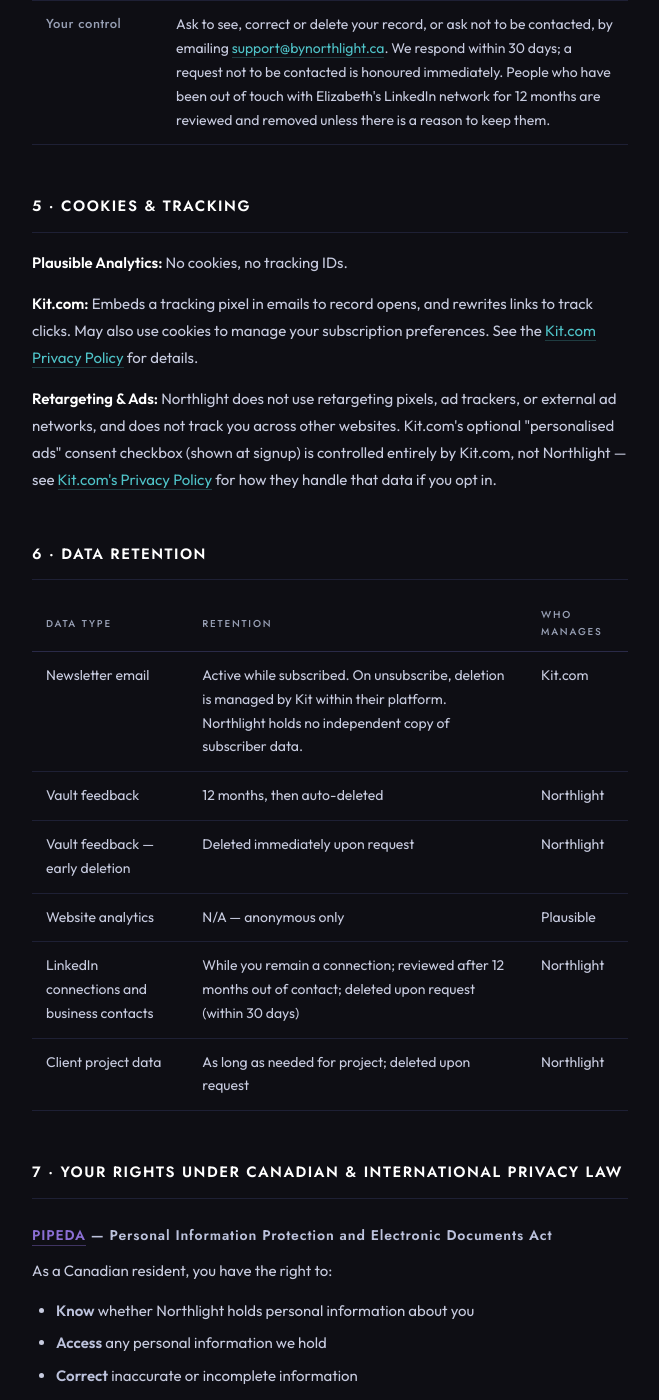
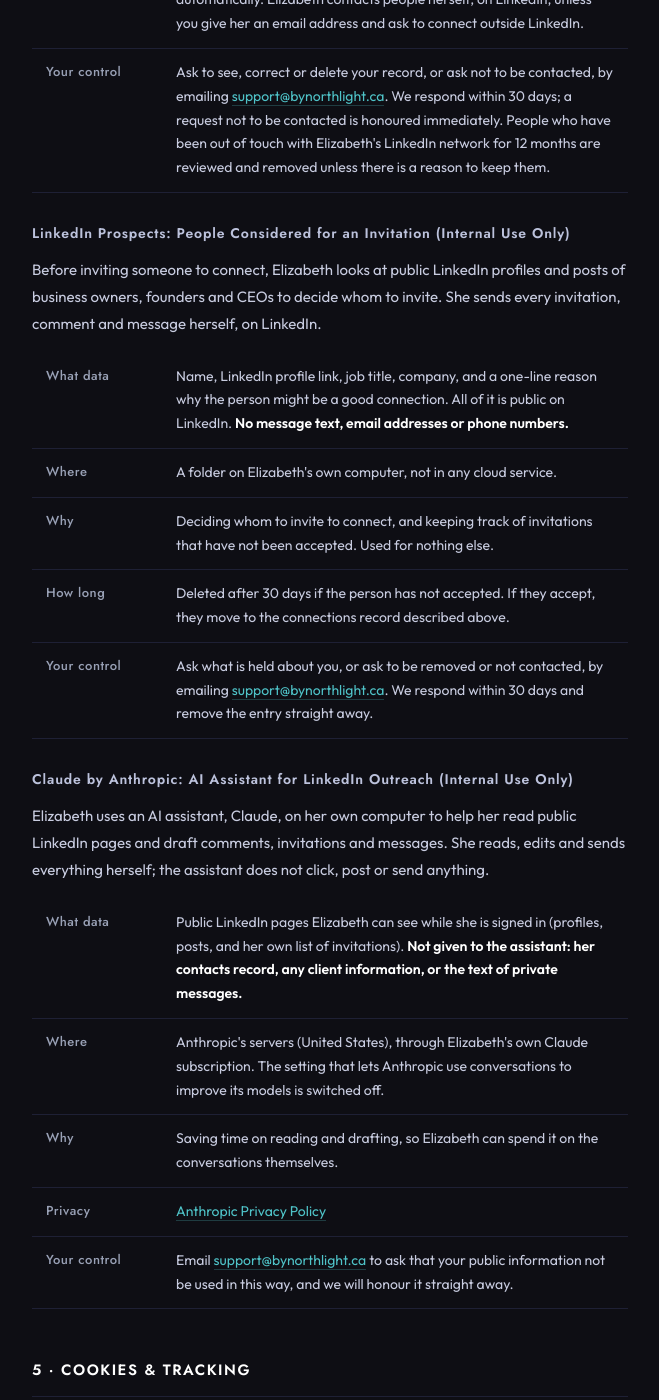
Before and after one commit to elizabethlemoine33-commits/bynorthlight-site, a Jekyll site: the page built from northlight-privacy.html, in a window 1280 px wide and 1400 px high, scrolled down 6528 px. Shown: the whole window, without its empty margins (310-969 px from the left). Built offline with Jekyll 4.4.1, drawn with Linux system fonts in a browser that asks for light colours; some of the changed text lies outside the part shown.

Commit message:
Privacy policy: LinkedIn prospects, post topics in notes, Claude (Anthropic) as AI assistant, retention and lawful-basis rows
Co-Authored-By: Claude Sonnet 5.5 <noreply@anthropic.com>

```diff
--- a/northlight-privacy.html
+++ b/northlight-privacy.html
@@ -210,7 +210,7 @@ head_extra: |
 <main id="main-content">
 
   <h1 class="page-title">Northlight Privacy Policy</h1>
-  <p class="page-meta">Effective Date: May 21, 2026 &nbsp;·&nbsp; Last Updated: November 11, 2026</p>
+  <p class="page-meta">Effective Date: May 21, 2026 &nbsp;·&nbsp; Last Updated: November 18, 2026</p>
   <div class="aurora-line" role="presentation"></div>
 
   <!-- 1. WHO WE ARE -->
@@ -389,10 +389,34 @@ head_extra: |
     <p>Elizabeth keeps a private record of her own LinkedIn connections and of business contacts she adds by hand (for example people met at events), so she can keep track of conversations and follow up. People in this record chose to connect with her on LinkedIn, or gave her their details themselves.</p>
     <table class="data-table">
       <tbody>
-        <tr><td>What data</td><td>Name, employer, job title, the date you connected, the kind of relationship, short business notes, and the dates and direction of conversations (who wrote last). <strong>The text of messages is not stored, and neither are email addresses or phone numbers.</strong></td></tr>
+        <tr><td>What data</td><td>Name, employer, job title, the date you connected, the kind of relationship, short business notes, and the dates and direction of conversations (who wrote last). After you connect, a note may include up to three topics from your recent public LinkedIn posts, or a link to one of them. <strong>The text of messages and of your posts is not stored, and neither are email addresses or phone numbers.</strong></td></tr>
         <tr><td>Where</td><td>One file on Elizabeth's own computer, not in any cloud service. Backups are encrypted.</td></tr>
         <tr><td>Why</td><td>Keeping track of business relationships and follow-ups. Nothing is sent automatically. Elizabeth contacts people herself, on LinkedIn, unless you give her an email address and ask to connect outside LinkedIn.</td></tr>
         <tr><td>Your control</td><td>Ask to see, correct or delete your record, or ask not to be contacted, by emailing <a href="mailto:support@bynorthlight.ca">support@bynorthlight.ca</a>. We respond within 30 days; a request not to be contacted is honoured immediately. People who have been out of touch with Elizabeth's LinkedIn network for 12 months are reviewed and removed unless there is a reason to keep them.</td></tr>
+      </tbody>
+    </table>
+
+    <h3>LinkedIn Prospects: People Considered for an Invitation (Internal Use Only)</h3>
+    <p>Before inviting someone to connect, Elizabeth looks at public LinkedIn profiles and posts of business owners, founders and CEOs to decide whom to invite. She sends every invitation, comment and message herself, on LinkedIn.</p>
+    <table class="data-table">
+      <tbody>
+        <tr><td>What data</td><td>Name, LinkedIn profile link, job title, company, and a one-line reason why the person might be a good connection. All of it is public on LinkedIn. <strong>No message text, email addresses or phone numbers.</strong></td></tr>
+        <tr><td>Where</td><td>A folder on Elizabeth's own computer, not in any cloud service.</td></tr>
+        <tr><td>Why</td><td>Deciding whom to invite to connect, and keeping track of invitations that have not been accepted. Used for nothing else.</td></tr>
+        <tr><td>How long</td><td>Deleted after 30 days if the person has not accepted. If they accept, they move to the connections record described above.</td></tr>
+        <tr><td>Your control</td><td>Ask what is held about you, or ask to be removed or not contacted, by emailing <a href="mailto:support@bynorthlight.ca">support@bynorthlight.ca</a>. We respond within 30 days and remove the entry straight away.</td></tr>
+      </tbody>
+    </table>
+
+    <h3>Claude by Anthropic: AI Assistant for LinkedIn Outreach (Internal Use Only)</h3>
+    <p>Elizabeth uses an AI assistant, Claude, on her own computer to help her read public LinkedIn pages and draft comments, invitations and messages. She reads, edits and sends everything herself; the assistant does not click, post or send anything.</p>
+    <table class="data-table">
+      <tbody>
+        <tr><td>What data</td><td>Public LinkedIn pages Elizabeth can see while she is signed in (profiles, posts, and her own list of invitations). <strong>Not given to the assistant: her contacts record, any client information, or the text of private messages.</strong></td></tr>
+        <tr><td>Where</td><td>Anthropic's servers (United States), through Elizabeth's own Claude subscription. The setting that lets Anthropic use conversations to improve its models is switched off.</td></tr>
+        <tr><td>Why</td><td>Saving time on reading and drafting, so Elizabeth can spend it on the conversations themselves.</td></tr>
+        <tr><td>Privacy</td><td><a href="https://www.anthropic.com/legal/privacy">Anthropic Privacy Policy</a></td></tr>
+        <tr><td>Your control</td><td>Email <a href="mailto:support@bynorthlight.ca">support@bynorthlight.ca</a> to ask that your public information not be used in this way, and we will honour it straight away.</td></tr>
       </tbody>
     </table>
   </section>
@@ -443,6 +467,11 @@ head_extra: |
           <td>Northlight</td>
         </tr>
         <tr>
+          <td>LinkedIn prospects (considered for an invitation, not yet connected)</td>
+          <td>Deleted after 30 days if the person has not accepted; deleted straight away upon request</td>
+          <td>Northlight</td>
+        </tr>
+        <tr>
           <td>Client project data</td>
           <td>As long as needed for project; deleted upon request</td>
           <td>Northlight</td>
@@ -487,6 +516,7 @@ head_extra: |
         <tr><td>Name, email (Aurora Brief)</td><td>Sending the newsletter</td><td>Consent</td></tr>
         <tr><td>Email engagement (opens/clicks)</td><td>Understanding what content resonates</td><td>Legitimate interest</td></tr>
         <tr><td>LinkedIn connections and business contacts</td><td>Keeping track of business relationships</td><td>Consent (you chose to connect)</td></tr>
+        <tr><td>LinkedIn prospects (not yet connected)</td><td>Deciding whom to invite to connect on LinkedIn</td><td>Legitimate interest (public business information, internal use only, removed on request)</td></tr>
         <tr><td>Client contact/project data</td><td>Delivering contracted services</td><td>Contract</td></tr>
         <tr><td>Financial/invoicing records</td><td>Tax and legal compliance</td><td>Legal obligation</td></tr>
       </tbody>
```
